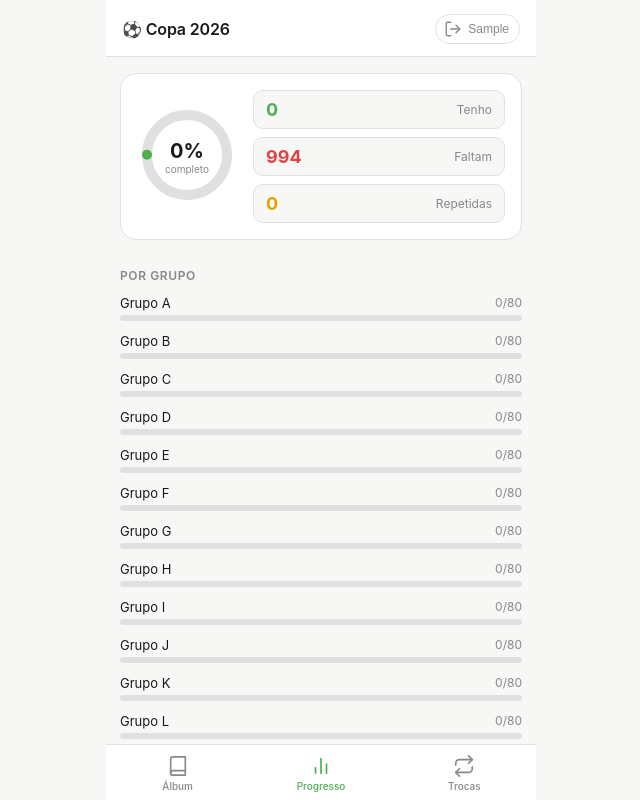
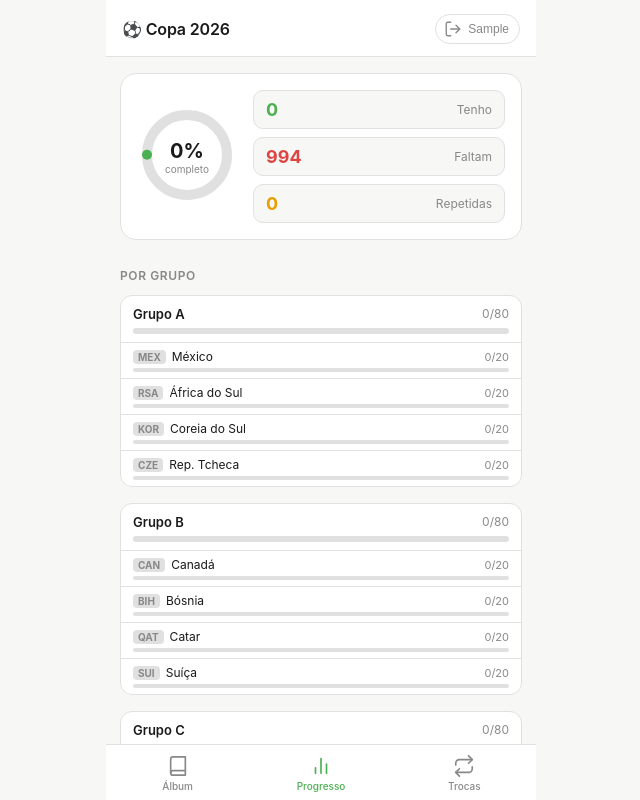
Before and after one commit to diegorsts/copa-figurinhas, a React (Vite) app: page /copa-figurinhas/stats in a window 1280 px wide. Shown: the whole page, without its empty margins (319-959 px from the left). Built offline with nearby package versions, Linux system fonts and the light colour scheme; no server answers; the database is empty; sample sign-in values are in the browser's storage.

Commit message:
feat: adiciona times com progresso individual na página de stats

```diff
--- a/src/pages/StatsPage.jsx
+++ b/src/pages/StatsPage.jsx
@@ -24,20 +24,22 @@ export default function StatsPage() {
 
   const groupStats = ALBUM_GROUPS.map((group) => {
     let gAll = 0, gHave = 0
-    group.teams.forEach((team) => {
+    const teamStats = group.teams.map((team) => {
       const range = group.customRange?.[team.prefix]
       const start = range?.start ?? 1
       const end = range?.end ?? STICKERS_PER_TEAM
       const zeroPad = range?.zeroPad ?? false
+      let tAll = 0, tHave = 0
       for (let i = start; i <= end; i++) {
         const key = getKey(team.prefix, i, zeroPad)
         const count = stickers[key] || 0
-        gAll++; totalAll++
-        if (count >= 1) { gHave++; totalHave++ }
+        tAll++; gAll++; totalAll++
+        if (count >= 1) { tHave++; gHave++; totalHave++ }
         totalRepeated += Math.max(0, count - 1)
       }
+      return { name: team.name, prefix: team.prefix, have: tHave, total: tAll, pct: Math.round((tHave / tAll) * 100) }
     })
-    return { name: group.name, have: gHave, total: gAll, pct: Math.round((gHave / gAll) * 100) }
+    return { name: group.name, have: gHave, total: gAll, pct: Math.round((gHave / gAll) * 100), teamStats }
   })
 
   const totalMissing = totalAll - totalHave
@@ -78,7 +80,8 @@ export default function StatsPage() {
       <h2 className={styles.sectionTitle}>Por grupo</h2>
       <div className={styles.groupList}>
         {groupStats.map((g) => (
-          <div key={g.name} className={styles.groupRow}>
+          <div key={g.name} className={styles.groupBlock}>
+            <div className={styles.groupRow}>
               <div className={styles.groupInfo}>
                 <span className={styles.groupName}>{g.name}</span>
                 <span className={styles.groupCount}>{g.have}/{g.total}</span>
@@ -88,6 +91,22 @@ export default function StatsPage() {
                   style={{ width: `${g.pct}%` }} />
               </div>
             </div>
+            <div className={styles.teamList}>
+              {g.teamStats.map((t) => (
+                <div key={t.prefix} className={styles.teamRow}>
+                  <div className={styles.teamInfo}>
+                    <span className={styles.teamPrefix}>{t.prefix}</span>
+                    <span className={styles.teamName}>{t.name}</span>
+                    <span className={styles.teamCount}>{t.have}/{t.total}</span>
+                  </div>
+                  <div className={styles.barSmall}>
+                    <div className={`${styles.barFill} ${t.pct === 100 ? styles.done : ''}`}
+                      style={{ width: `${t.pct}%` }} />
+                  </div>
+                </div>
+              ))}
+            </div>
+          </div>
         ))}
       </div>
     </div>
--- a/src/styles/Stats.module.css
+++ b/src/styles/Stats.module.css
@@ -54,16 +54,31 @@
   margin-bottom: 12px;
 }
 
-.groupList { display: flex; flex-direction: column; gap: 12px; }
-.groupRow {}
+.groupList { display: flex; flex-direction: column; gap: 16px; }
+
+.groupBlock {
+  background: var(--surface);
+  border: 1px solid var(--border);
+  border-radius: 12px;
+  overflow: hidden;
+}
+
+.groupRow {
+  padding: 10px 12px 8px;
+  border-bottom: 1px solid var(--border);
+}
+
 .groupInfo {
   display: flex;
   justify-content: space-between;
-  margin-bottom: 4px;
+  margin-bottom: 6px;
 }
-.groupName { font-size: 13px; color: var(--text); }
+.groupName { font-size: 13px; font-weight: 600; color: var(--text); }
 .groupCount { font-size: 12px; color: var(--text-muted); }
+
 .bar { height: 6px; background: var(--border); border-radius: 99px; overflow: hidden; }
+.barSmall { height: 4px; background: var(--border); border-radius: 99px; overflow: hidden; }
+
 .barFill {
   height: 100%;
   background: var(--green);
@@ -72,3 +87,29 @@
   opacity: 0.75;
 }
 .barFill.done { opacity: 1; }
+
+.teamList { display: flex; flex-direction: column; }
+
+.teamRow {
+  padding: 6px 12px;
+  border-bottom: 1px solid var(--border);
+}
+.teamRow:last-child { border-bottom: none; }
+
+.teamInfo {
+  display: flex;
+  align-items: center;
+  gap: 6px;
+  margin-bottom: 4px;
+}
+.teamPrefix {
+  font-size: 10px;
+  font-weight: 700;
+  color: var(--text-muted);
+  background: var(--border);
+  padding: 1px 5px;
+  border-radius: 4px;
+  flex-shrink: 0;
+}
+.teamName { font-size: 12px; color: var(--text); flex: 1; }
+.teamCount { font-size: 11px; color: var(--text-muted); flex-shrink: 0; }
```
Lines whose indentation alone changed are shown as unchanged.
